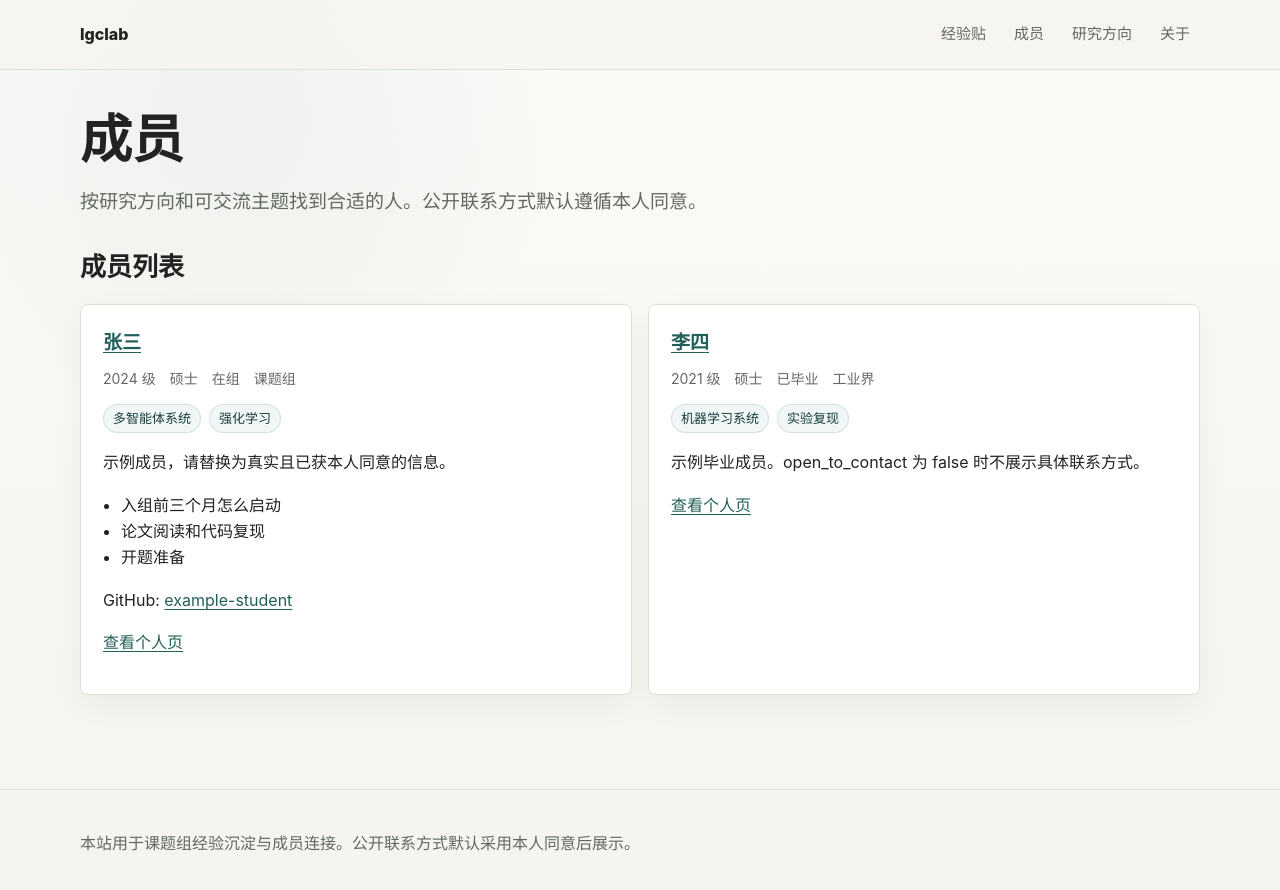
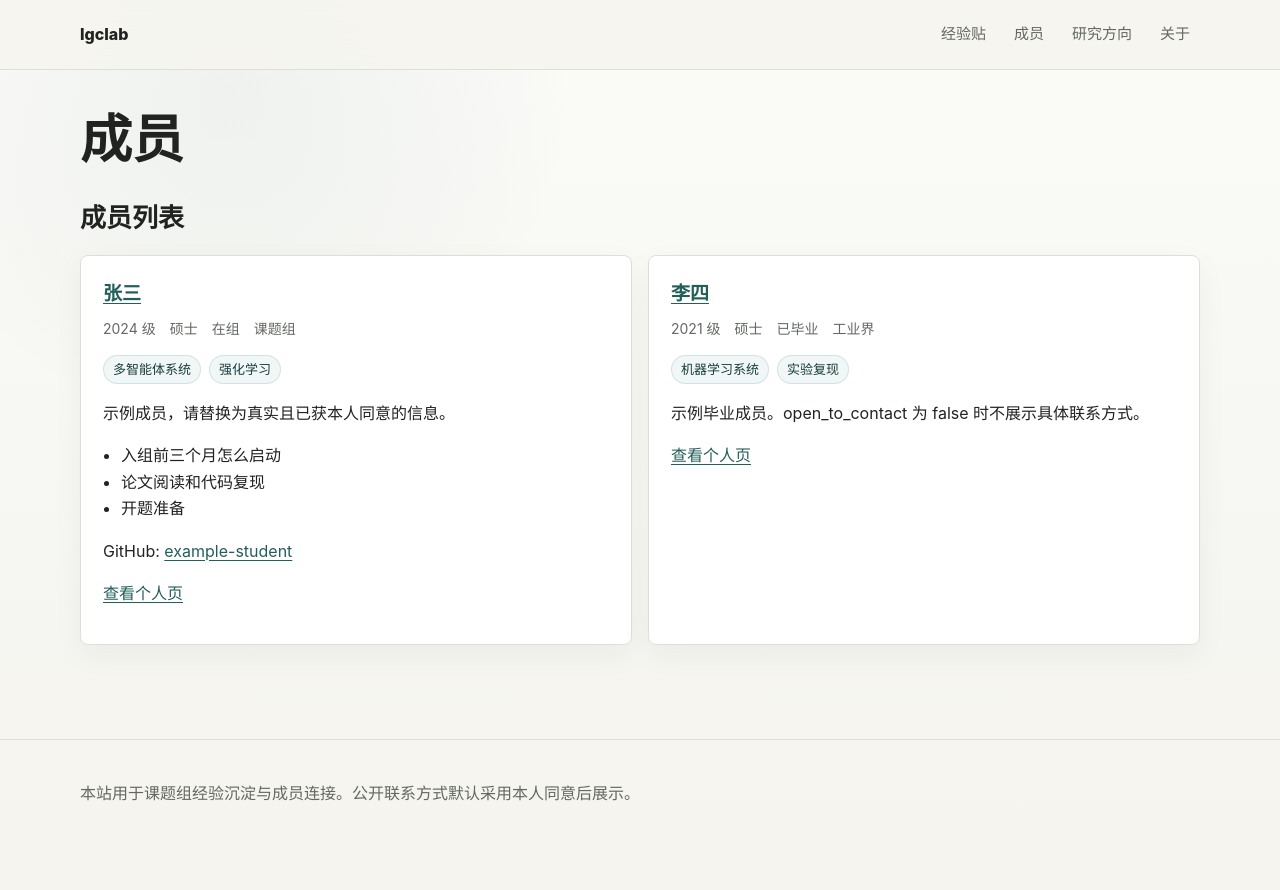
Before and after one commit to lgclab/lgclab.github.io, a Jekyll site: the page built from members.md, in a window 1280 px wide. Shown: the top 890 px of the page. Built offline with Jekyll 4.4.1, drawn with Linux system fonts in a browser that asks for light colours.

Commit message:
update members.md

```diff
--- a/members.md
+++ b/members.md
@@ -1,7 +1,6 @@
 ---
 title: "成员"
 permalink: /members/
-summary: "按研究方向和可交流主题找到合适的人。公开联系方式默认遵循本人同意。"
 ---
 
 ## 成员列表
```
